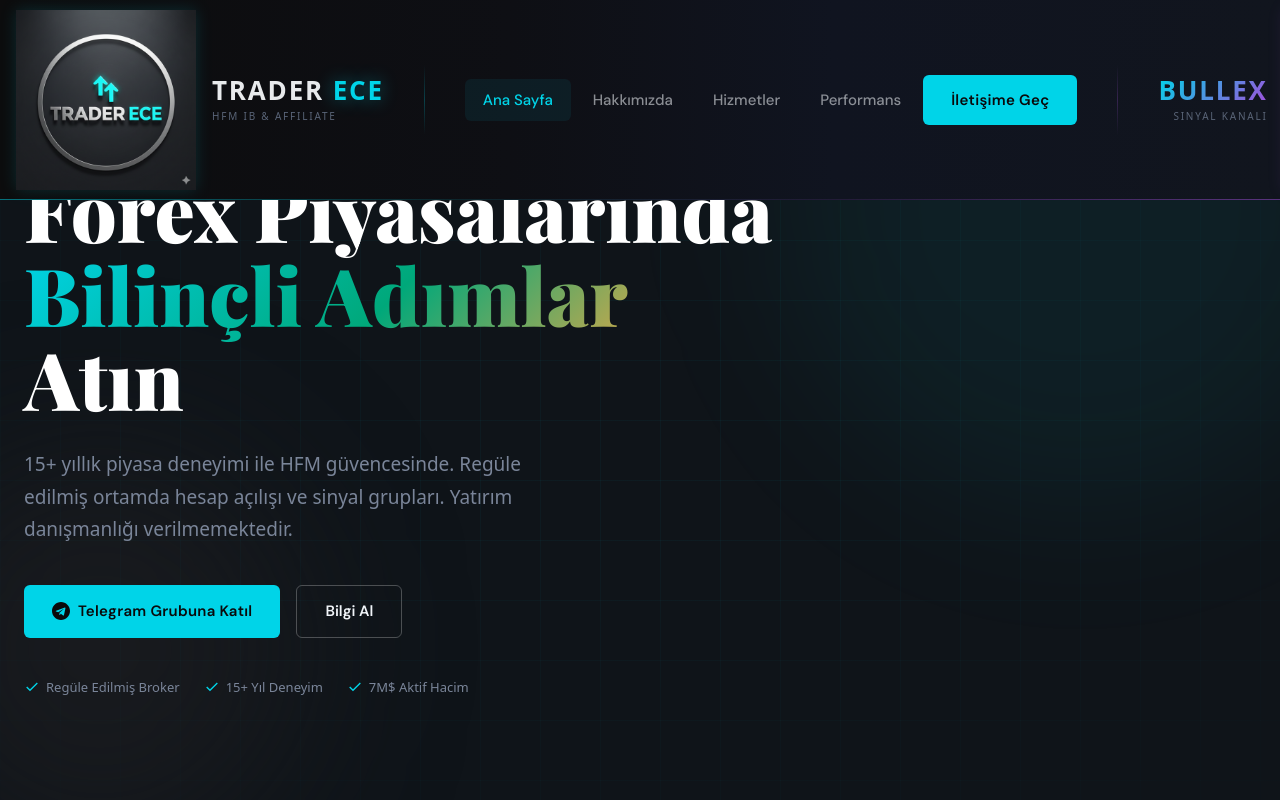
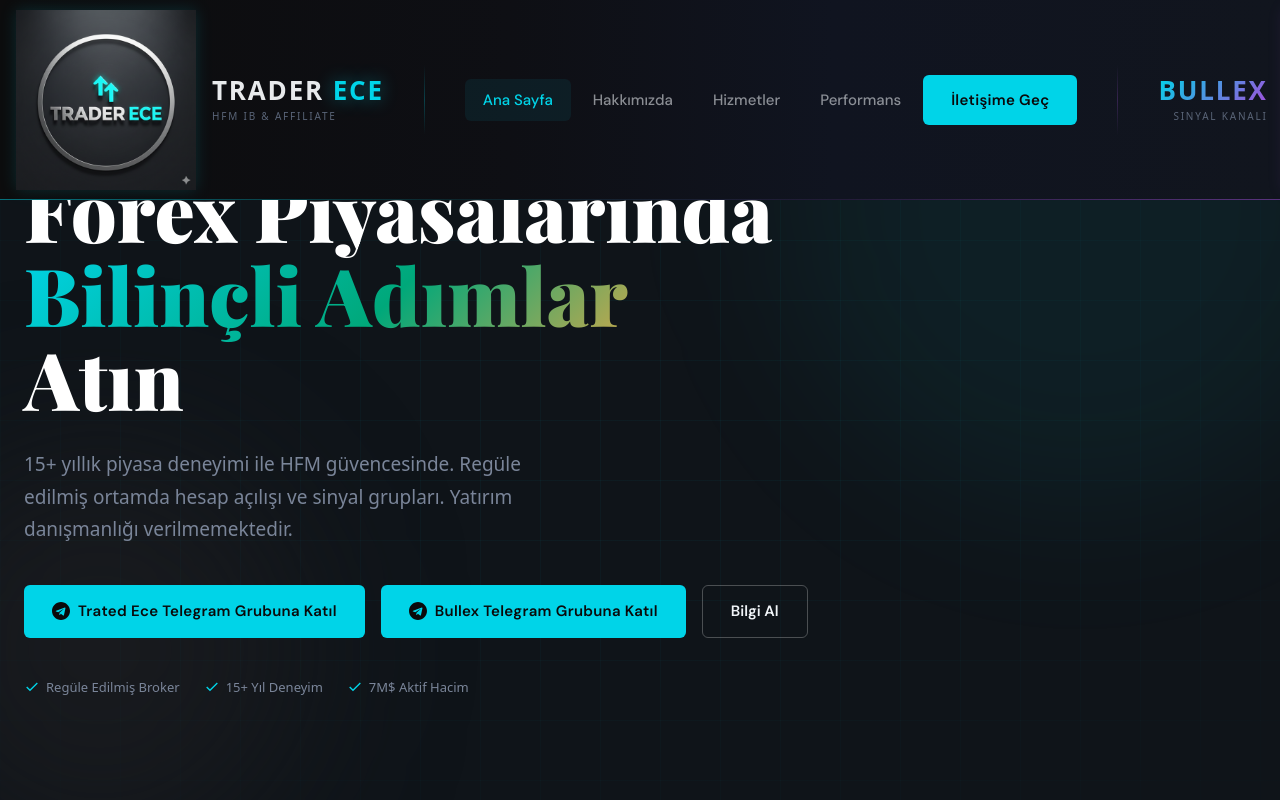
Before and after one commit to fatihkaganemre/trader-ece, a React (Vite) app in the folder trader-ece-frontend/: page / in a window 1280 px wide. Shown: the top 800 px of the page. Built offline with nearby package versions, Linux system fonts and the light colour scheme.

Commit message:
ana sayfa telegram gruplari

```diff
--- a/trader-ece-frontend/src/pages/HomePage.tsx
+++ b/trader-ece-frontend/src/pages/HomePage.tsx
@@ -152,11 +152,17 @@
             verilmemektedir.
           </p>
           <div className="hero__actions">
-            <a href="https://t.me/" target="_blank" rel="noopener noreferrer" className="btn btn-primary">
+            <a href="https://t.me/tradereceteam" target="_blank" rel="noopener noreferrer" className="btn btn-primary">
               <svg width="18" height="18" viewBox="0 0 24 24" fill="currentColor">
                 <path d="M12 0C5.373 0 0 5.373 0 12s5.373 12 12 12 12-5.373 12-12S18.627 0 12 0zm5.894 8.221l-1.97 9.28c-.145.658-.537.818-1.084.508l-3-2.21-1.447 1.394c-.16.16-.295.295-.605.295l.213-3.053 5.56-5.023c.242-.213-.054-.333-.373-.12l-6.871 4.326-2.962-.924c-.643-.204-.657-.643.136-.953l11.57-4.461c.537-.194 1.006.131.833.941z" />
               </svg>
-              Telegram Grubuna Katıl
+              Trated Ece Telegram Grubuna Katıl
+            </a>
+            <a href="https://t.me/bullexardav" target="_blank" rel="noopener noreferrer" className="btn btn-primary">
+              <svg width="18" height="18" viewBox="0 0 24 24" fill="currentColor">
+                <path d="M12 0C5.373 0 0 5.373 0 12s5.373 12 12 12 12-5.373 12-12S18.627 0 12 0zm5.894 8.221l-1.97 9.28c-.145.658-.537.818-1.084.508l-3-2.21-1.447 1.394c-.16.16-.295.295-.605.295l.213-3.053 5.56-5.023c.242-.213-.054-.333-.373-.12l-6.871 4.326-2.962-.924c-.643-.204-.657-.643.136-.953l11.57-4.461c.537-.194 1.006.131.833.941z" />
+              </svg>
+              Bullex Telegram Grubuna Katıl
             </a>
             <button className="btn btn-outline" onClick={() => navigate("contact")}>
               Bilgi Al
```
